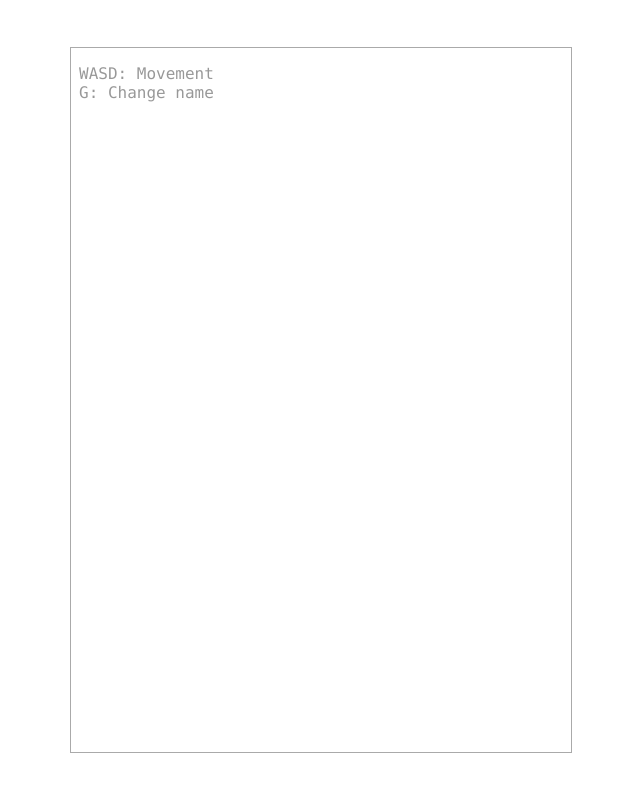
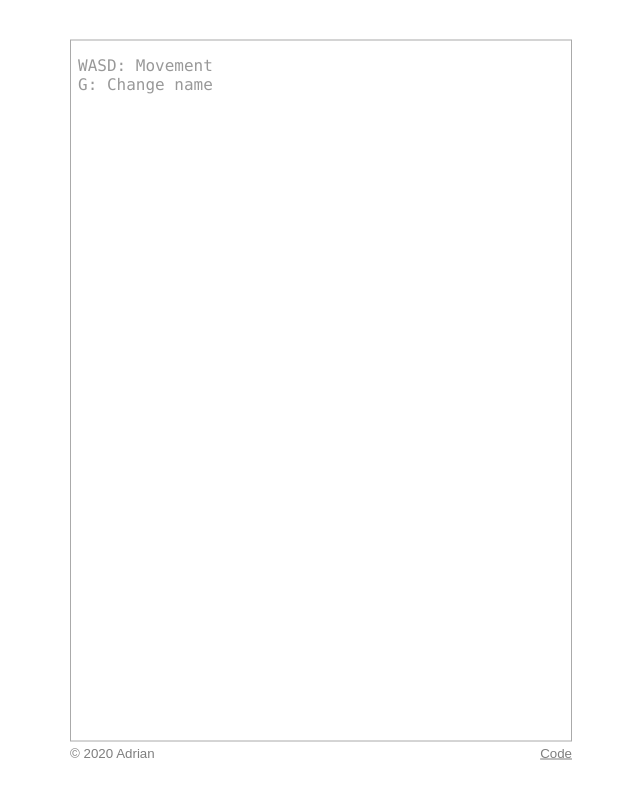
Before and after one commit to adrian154/soccer, a website: page static/index.html in a window 1280 px wide. Shown: the whole page, without its empty margins (319-959 px from the left). Drawn offline with Linux system fonts and the light colour scheme; no server answers.

Commit message:
sync with repo

```diff
--- a/config.json
+++ b/config.json
@@ -11,8 +11,8 @@
     "gamecore": {
         "ticksPerSecond": 60,
         "field": {
-            "width": 600,
-            "height": 800
+            "width": 450,
+            "height": 700
         },
         "player": {
             "acceleration": 3400,
@@ -28,7 +28,7 @@
         },
         "goals": {
             "height": 50,
-            "width": 250
+            "width": 150
         }
     }
 }
--- a/static/game.js
+++ b/static/game.js
@@ -21,7 +21,7 @@ const debug = Boolean(new URL(window.location).searchParams.get("debug"));
 // game state
 let curSnapshot, prevSnapshot, curTime, prevTime, finishInterpTime;
 let score;
-let gameProperties;
+let gameProperties, scaling;
 let animating = false;
 
 // helpers
--- a/static/index.html
+++ b/static/index.html
@@ -4,14 +4,18 @@
     <head>
         <title>Soccer</title>
         <link rel="stylesheet" href="style.css"></link>
+        <meta property="og:site_name" content="Codesoup">
+        <meta property="og:title" content="Codesoup Soccer">
+        <meta property="og:description" content="A web-based multiplayer soccer game">
     </head>
 
     <body>
         <div id="middle">
+            <div id="overlay"><p>WASD: Movement<br>G: Change name</p></div>
             <canvas id="game-canvas" width="500" height="700">Your browser doesn't support the Canvas API and cannot run this game.</canvas>
-            <div id="overlay">
-                <p>WASD: Movement<br>G: Change name</p>
-            </div>
+            <noscript>Sorry, but this game relies on Javascript to run. You'll have to enable it to run this demo.</noscript><br>
+            <span style="float: left;">&copy; 2020 Adrian</span>
+            <span style="float: right;"><a href="https://github.com/adrian154/soccer">Code</a></span>
         </div>
     </body>
 
--- a/static/style.css
+++ b/static/style.css
@@ -3,6 +3,9 @@
     top: 50%;
     left: 50%;
     transform: translate(-50%, -50%);
+}
+
+#game-canvas {
     border: 1px solid #aaaaaa;
 }
 
@@ -12,7 +15,17 @@
     left: 0;
     padding-left: 0.5em;
     font-family: Consolas, "Andale Mono WT", "Andale Mono", "Lucida Console", "Lucida Sans Typewriter", "DejaVu Sans Mono", "Bitstream Vera Sans Mono", "Liberation Mono", "Nimbus Mono L", Monaco, "Courier New", Courier, monospace;
-    width: 100%;
-    height: 100%;
     opacity: 0.4;
+    z-index: 1;
 }
+
+span {
+    font-family: sans-serif;
+    font-size: 10pt;
+    opacity: 0.5;
+    color: #000000;
+}
+
+span a, span a:visited {
+    color: inherit;
+}
```
Also changed, not shown: README.md.
